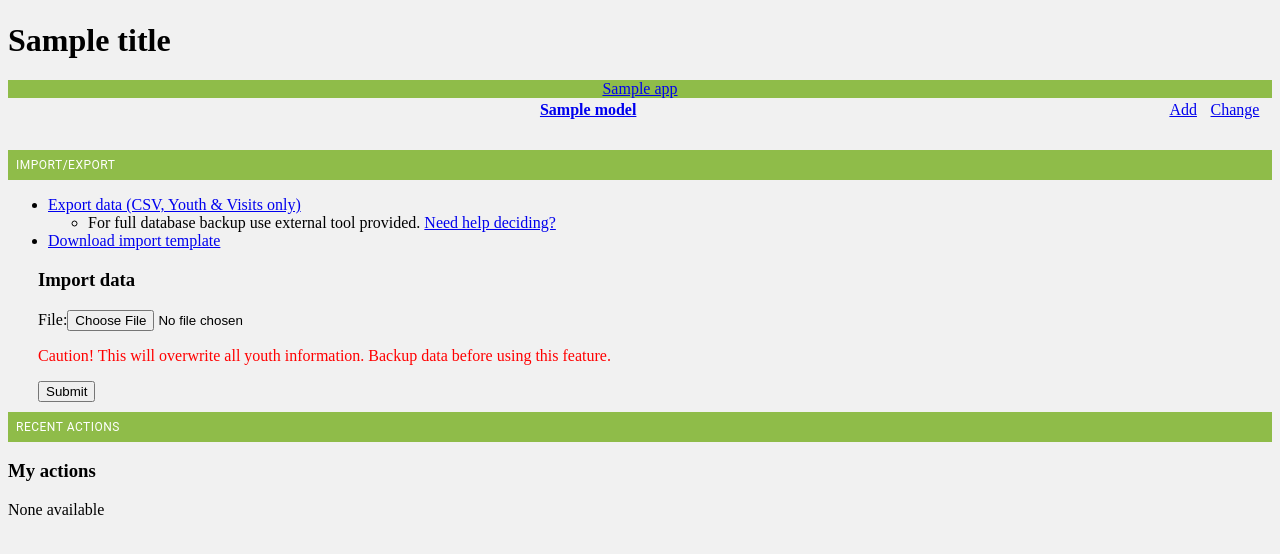
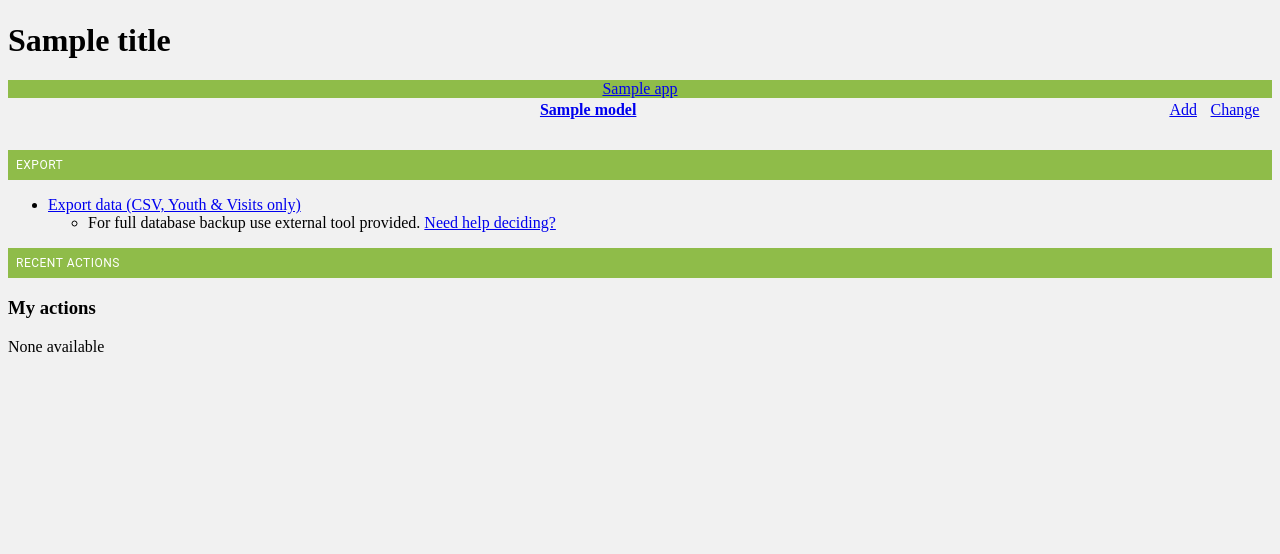
Before and after one commit to ddmiller1995/InForm, a Django app: template src/templates/admin/index.html in a window 1280 px wide. Shown: the part 58-612 px from the top of the page. Run offline with Django 3.2, Linux system fonts and the light colour scheme; data comes from the database, SQL or seed files in the repository; the template is opened without the code that fills it: most values are stand-ins (such as "Sample title", 1, 10 or a date in 2020); style sheets or scripts are compiled from the project's sources.

Commit message:
Removed import option, new screenshot, rerouted link to wiki

```diff
--- a/src/templates/admin/index.html
+++ b/src/templates/admin/index.html
@@ -46,30 +46,16 @@
     {% endfor %}
 
         <br />
-        <h2>Import/Export</h2>
+        <h2>Export</h2>
         <div id="import-export">
             <ul>
                 <li>
                     <a href="{% url 'export-youth-vists' %}">Export data (CSV, Youth & Visits only)</a>
                     <ul>
-                        <li>For full database backup use external tool provided. <a href="https://github.com/ddmiller1995/InForm/blob/dev/docs/getting-started.md#import-and-export" target="_blank">Need help deciding?</a></li>
+                        <li>For full database backup use external tool provided. <a href="https://github.com/ddmiller1995/InForm/wiki#backup-and-export" target="_blank">Need help deciding?</a></li>
                     </ul>
                 </li>
-                <li>
-                    <a href="{% url 'download-import-template' %}">Download import template</a>
-                </li>
             </ul>
-
-            <div id="import-export-nested">
-                <h3>Import data</h3>
-                <form action="/api/import/" method="post" enctype="multipart/form-data">
-                    {% csrf_token %}
-                    <tr><th><label for="id_file">File:</label></th><td><input type="file" name="file" required id="id_file" /></td></tr>
-                    <br />
-                    <p class="import-warning">Caution! This will overwrite all youth information. Backup data before using this feature. </p>
-                    <input type="submit" value="Submit" />
-                </form>
-            </div>
         </div>
 
 
```
Also changed, not shown: 1 other file.
